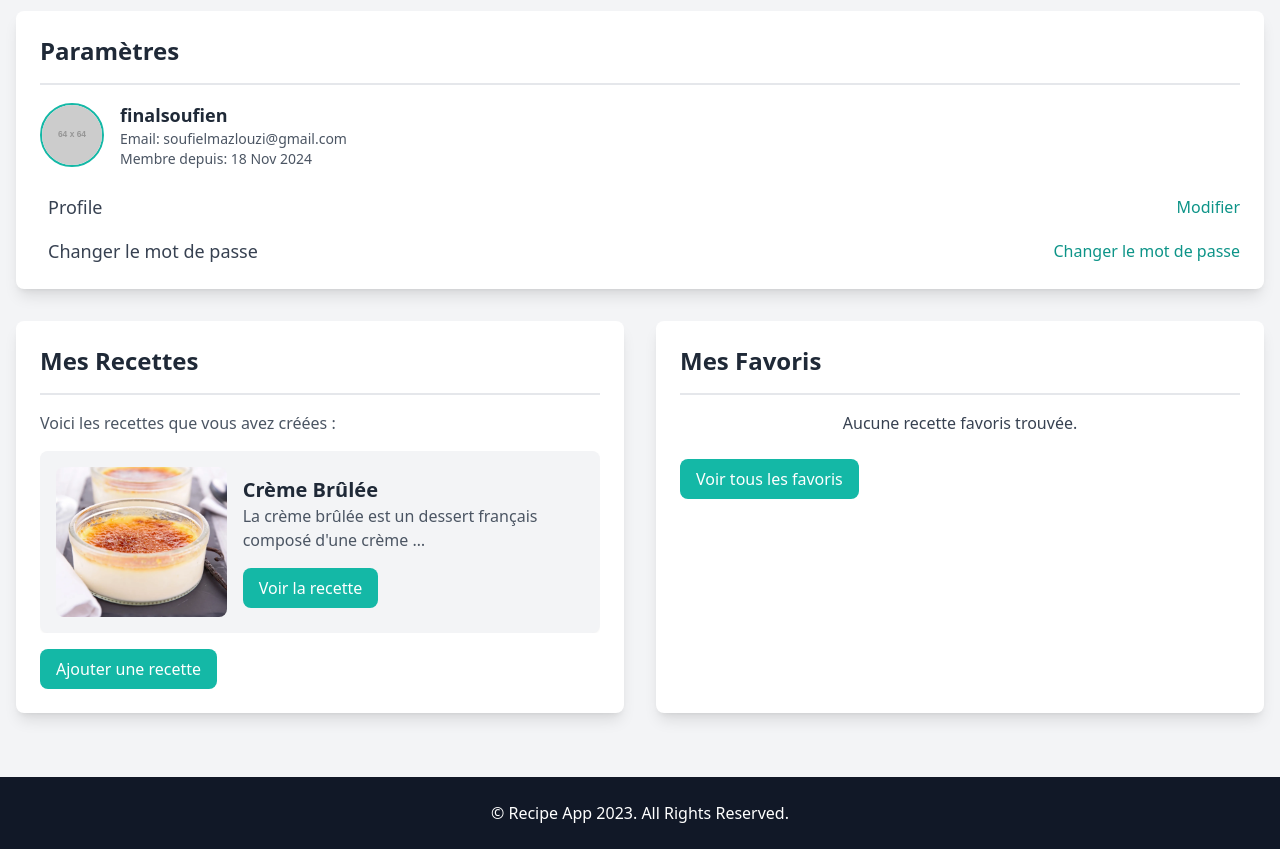
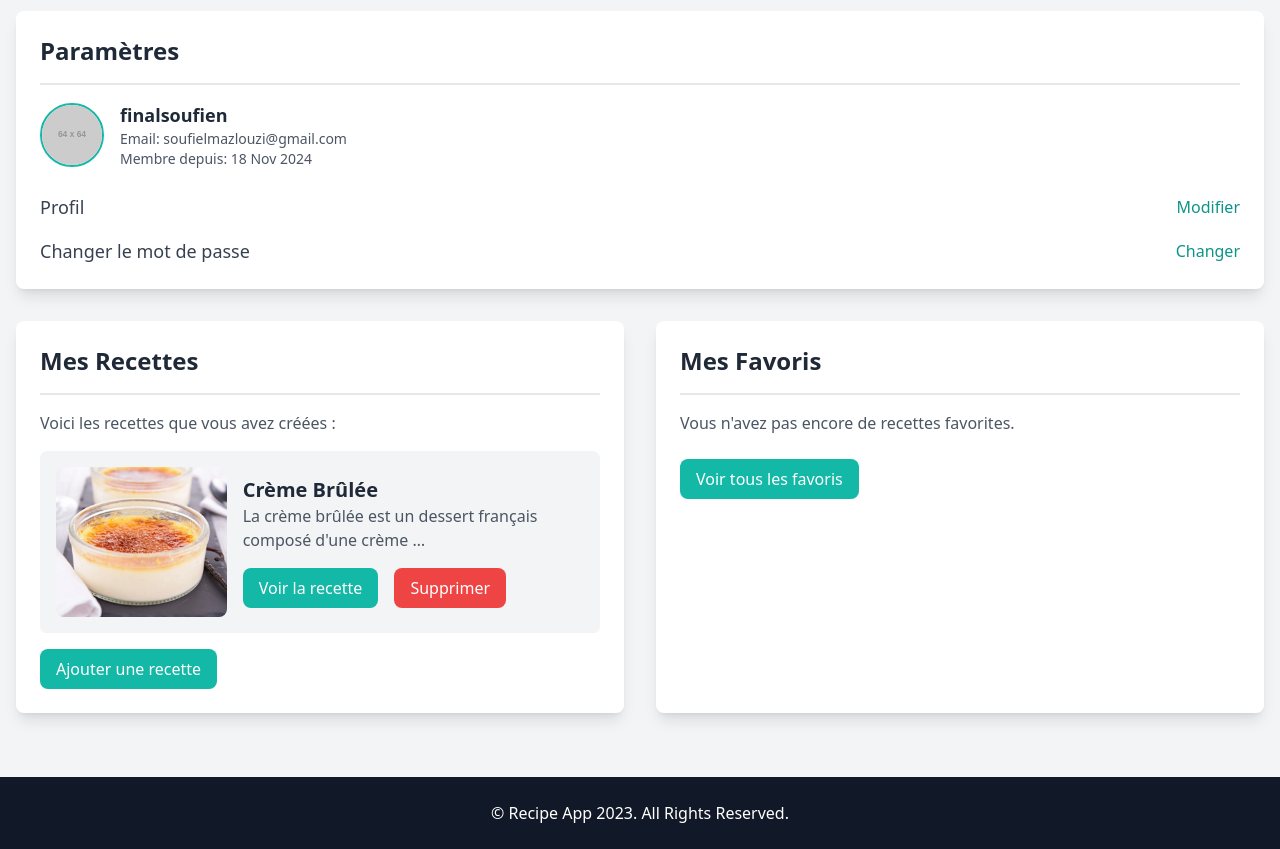
Before and after one commit to Soufiane-coder351/Recipe-App, a Django app: page /user/profile/ in a window 1280 px wide. Shown: the part 298-1147 px from the top of the page. Run offline with Django 5.2, Linux system fonts and the light colour scheme; a user stored in the database is signed in; data comes from the database, SQL or seed files in the repository; grey boxes labelled with a size stand in for pictures from a placeholder-image service; some libraries are stand-ins or nearby versions.

Commit message:
add of delete recette functionnality

```diff
--- a/recipeApp/recipeApp/urls.py
+++ b/recipeApp/recipeApp/urls.py
@@ -20,7 +20,7 @@ from django.conf import settings
 from django.urls import re_path
 import recipes.views
 from django.conf.urls.static import static
-
+import user.views
 
 
 urlpatterns = [
@@ -28,6 +28,8 @@ urlpatterns = [
     path('recipes/', include('recipes.urls')),
     re_path(r'^$', recipes.views.index),
     path('user/', include('user.urls')),
+    path('delete_recipe/<int:recette_id>/', user.views.delete_recipe, name='delete_recipe'),
+
 ]
 
 if settings.DEBUG:
--- a/recipeApp/user/templates/user/profile.html
+++ b/recipeApp/user/templates/user/profile.html
@@ -33,8 +33,7 @@
         <!-- Settings Panel -->
         <section class="bg-white p-6 rounded-lg shadow-lg mb-8">
             <h2 class="text-2xl font-semibold text-gray-800 mb-4">Paramètres</h2>
-            <div class="border-t-2 border-gray-200 my-4"></div> <!-- Separator -->
-            <!-- User Profile Summary -->
+            <div class="border-t-2 border-gray-200 my-4"></div>
             <div class="flex items-center space-x-4 mb-6">
                 <img class="w-16 h-16 rounded-full object-cover border-2 border-teal-500" src="https://dummyimage.com/64x64/dee2e6/6c757d.jpg" alt="Profile Picture">
                 <div>
@@ -45,18 +44,12 @@
             </div>
             <ul class="space-y-4">
                 <li class="flex justify-between items-center">
-                    <span class="text-lg text-gray-700 flex items-center space-x-2">
-                        <i class="bi bi-person-fill text-teal-500"></i>
-                        <span>Profile</span>
-                    </span>
+                    <span class="text-lg text-gray-700">Profil</span>
                     <a href="{% url 'change_name' %}" class="text-teal-600 hover:underline">Modifier</a>
                 </li>
                 <li class="flex justify-between items-center">
-                    <span class="text-lg text-gray-700 flex items-center space-x-2">
-                        <i class="bi bi-lock-fill text-teal-500"></i>
-                        <span>Changer le mot de passe</span>
-                    </span>
-                    <a href="{% url 'change_password' %}" class="text-teal-600 hover:underline">Changer le mot de passe</a>
+                    <span class="text-lg text-gray-700">Changer le mot de passe</span>
+                    <a href="{% url 'change_password' %}" class="text-teal-600 hover:underline">Changer</a>
                 </li>
             </ul>
         </section>
@@ -66,68 +59,87 @@
             <!-- My Recipes Panel -->
             <div class="bg-white p-6 rounded-lg shadow-lg">
                 <h2 class="text-2xl font-semibold text-gray-800 mb-4">Mes Recettes</h2>
-                <div class="border-t-2 border-gray-200 my-4"></div> <!-- Separator -->
+                <div class="border-t-2 border-gray-200 my-4"></div>
                 {% if recettes_user %}
                     <p class="text-gray-600 mb-4">Voici les recettes que vous avez créées :</p>
                     <div class="space-y-4 mt-4" style="max-height: 400px; overflow-y: auto;">
                         {% for recette in recettes_user %}
                         <div class="flex items-center bg-gray-100 p-4 rounded-lg shadow-sm">
                             <div class="w-1/3">
-                                <img src="../../../recipes_photos/{{recette.image }}"
+                                <img src="../../../recipes_photos/{{ recette.image }}"
                                     class="w-full h-[150px] object-cover rounded-lg"
                                     onerror="this.onerror=null; this.src='https://dummyimage.com/450x300/dee2e6/6c757d.jpg';">
                             </div>
                             <div class="ml-4 w-2/3">
                                 <h3 class="text-xl font-semibold text-gray-800">{{ recette.title }}</h3>
                                 <p class="text-gray-600">{{ recette.description|truncatewords:10 }}</p>
-                                <button class="mt-4 px-4 py-2 bg-teal-500 text-white rounded-lg hover:bg-teal-600">
-                                    <a href="{% url 'recette_info' recette.title %}">Voir la recette</a>
-                                </button>
+                                <div class="mt-4 flex space-x-4">
+                                    <a href="{% url 'recette_info' recette.title %}"
+                                       class="px-4 py-2 bg-teal-500 text-white rounded-lg hover:bg-teal-600">
+                                       Voir la recette
+                                    </a>
+                                    <button onclick="confirmDelete(event, '{{ recette.id }}')"
+                                        class="px-4 py-2 bg-red-500 text-white rounded-lg hover:bg-red-600">
+                                        Supprimer
+                                    </button>
+                                </div>
                             </div>
                         </div>
-
-                        {% empty %}
-                            <p class="text-center text-gray-700">Aucune recette favoris trouvée.</p>
                         {% endfor %}
                     </div>
                 {% else %}
                     <p class="text-gray-600">Vous n'avez pas encore créé de recettes.</p>
                 {% endif %}
-                <button class="bg-teal-500 text-white hover:bg-teal-600 px-4 py-2 rounded-lg mt-4"><a href="{% url 'createrecipe'%}">Ajouter une recette</a></button>
+                <button class="bg-teal-500 text-white hover:bg-teal-600 px-4 py-2 rounded-lg mt-4">
+                    <a href="{% url 'createrecipe' %}">Ajouter une recette</a>
+                </button>
             </div>
 
+            <script>
+                function confirmDelete(event, recetteId) {
+                    event.preventDefault();
+                    const userConfirmed = confirm("Êtes-vous sûr de vouloir supprimer cette recette ?");
+                    if (userConfirmed) {
+                        window.location.href = `/delete_recipe/${recetteId}/`; // Changez l'URL si nécessaire
+                    }
+                }
+            </script>
 
             <!-- My Favorites Panel -->
             <div class="bg-white p-6 rounded-lg shadow-lg">
                 <h2 class="text-2xl font-semibold text-gray-800 mb-4">Mes Favoris</h2>
-                <div class="border-t-2 border-gray-200 my-4"></div> <!-- Separator -->
+                <div class="border-t-2 border-gray-200 my-4"></div>
                 {% if recettesfav %}
-                    <p class="mt-4 text-lg text-gray-600">Voici vos recettes préférées:</p>
-                {% endif %}
-                <div class="space-y-4 mt-4" style="max-height: 400px; overflow-y: auto;">
-                    {% for fav in recettesfav %}
+                    <div class="space-y-4 mt-4" style="max-height: 400px; overflow-y: auto;">
+                        {% for fav in recettesfav %}
                         <div class="flex items-center bg-gray-100 p-4 rounded-lg shadow-sm">
                             <div class="w-1/3">
-                                <img src="../../../recipes_photos/{{fav.recette.image }}"
+                                <img src="../../../recipes_photos/{{ fav.recette.image }}"
                                     class="w-full h-[150px] object-cover rounded-lg"
                                     onerror="this.onerror=null; this.src='https://dummyimage.com/450x300/dee2e6/6c757d.jpg';">
                             </div>
-                            <div class="ml-4 w-2/3">
+                            <div class="ml-4 w-2/3 flex flex-col">
                                 <h3 class="text-xl font-semibold text-gray-800">{{ fav.recette.title }}</h3>
                                 <p class="text-gray-600">{{ fav.recette.description|truncatewords:10 }}</p>
-                                <!-- <p class="text-sm text-gray-500 mt-1">Dernière modification : 10 min</p> -->
-                                <button class="mt-4 px-4 py-2 bg-teal-500 text-white rounded-lg hover:bg-teal-600"><a href="{% url 'recette_info' fav.recette.title %}">Voir la recette</a></button>
+                                <div class="mt-auto flex justify-between items-center"> <!-- Aligns the button in the bottom-right -->
+                                    <a href="{% url 'recette_info' fav.recette.title %}"
+                                       class="mt-4 px-4 py-2 bg-teal-500 text-white rounded-lg hover:bg-teal-600">
+                                       Voir la recette
+                                    </a>
+                                </div>
                             </div>
                         </div>
-                    {% empty %}
-                        <p class="text-center text-gray-700">Aucune recette favoris trouvée.</p>
-                    {% endfor %}
-                </div>
-                <button class="mt-6 px-4 py-2 bg-teal-500 text-white rounded-lg hover:bg-teal-600"><a href="{% url 'recettes_favorites' %}">Voir tous les favoris</a></button>
+                        {% endfor %}
+                    </div>
+                {% else %}
+                    <p class="text-gray-600">Vous n'avez pas encore de recettes favorites.</p>
+                {% endif %}
+                <button class="mt-6 px-4 py-2 bg-teal-500 text-white rounded-lg hover:bg-teal-600">
+                    <a href="{% url 'recettes_favorites' %}">Voir tous les favoris</a>
+                </button>
             </div>
 
         </section>
-
     </main>
 
     <!-- Footer -->
--- a/recipeApp/user/urls.py
+++ b/recipeApp/user/urls.py
@@ -10,5 +10,6 @@ urlpatterns = [
     path('logout/', user.views.logout_view, name='logout'),
     path('change-password/', user.views.change_password, name='change_password'),
     path('change-name/', user.views.change_name, name='change_name'),
+    path('delete_recipe/', user.views.delete_recipe, name='delete_recipe'),
 
 ]
--- a/recipeApp/user/views.py
+++ b/recipeApp/user/views.py
@@ -7,6 +7,7 @@ from django.contrib.auth.decorators import login_required
 from django.contrib.auth.models import User
 from recipes.models import Recipe,Favorites
 from django.contrib import messages
+from django.shortcuts import get_object_or_404
 
 
 
@@ -163,3 +164,10 @@ def change_name(request):
 
     # Rendre le template pour la requête GET
     return render(request, 'user/change_name.html')
+
+@login_required
+def delete_recipe(request, recette_id):
+    recette = get_object_or_404(Recipe, id=recette_id, user=request.user)
+    recette.delete()
+    messages.success(request, "La recette a été supprimée avec succès.")
+    return redirect('profile')  # Redirigez vers la page du profil
```
Also changed, not shown: recipeApp/recipes_photos/recipes_photos/tajine.jfif (added), recipeApp/recipes_photos/recipes_photos/tajine_E8AzRfi.jfif (added), recipeApp/recipes_photos/recipes_photos/tajine_Vjyb5IL.jfif (added), recipeApp/recipes_photos/recipes_photos/tajine_gw59GoR.jfif (added).
